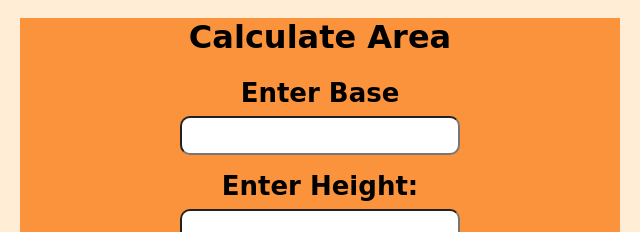
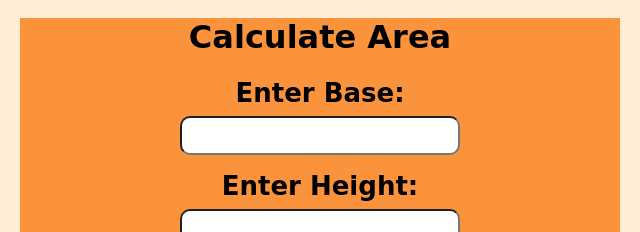
Before and after one commit to anshu1016/Triangle-Area, a plain HTML site: page index.html in a window 1280 px wide. Shown: the part 148-380 px from the top of the page, 320-960 px from the left. Drawn offline with Linux system fonts and the light colour scheme.

Commit message:
updated labels

```diff
--- a/index.html
+++ b/index.html
@@ -22,7 +22,7 @@
     </div>
     <div class="container">
         <h1>Calculate Area</h1>
-        <label for="EnterBase">Enter Base </label><br>
+        <label for="EnterBase">Enter Base: </label><br>
         <input type="number" class="input-side"/><br>
         <label for="EnterHeight">Enter Height: </label><br>
         <input type="number" class="input-side"/><br>
```
